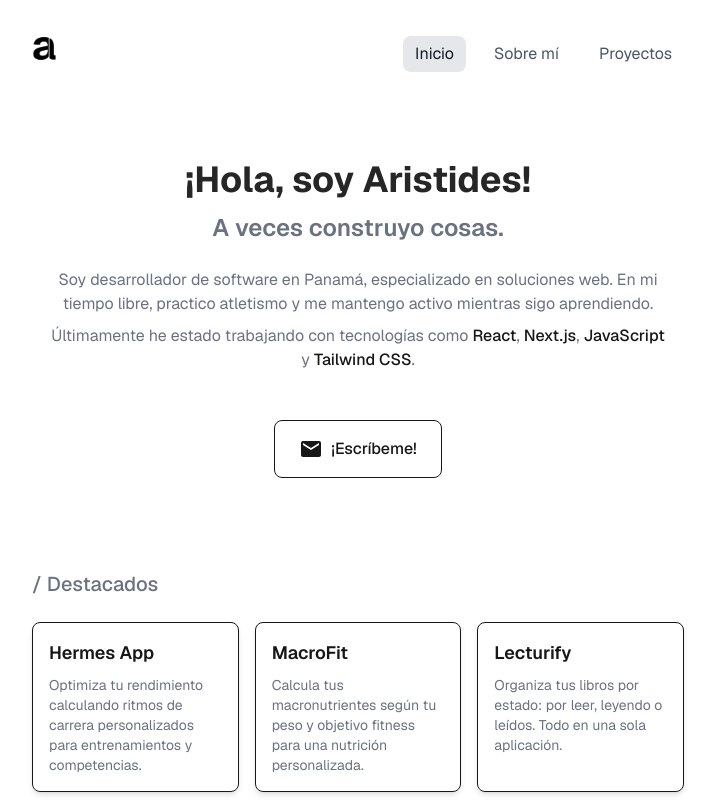
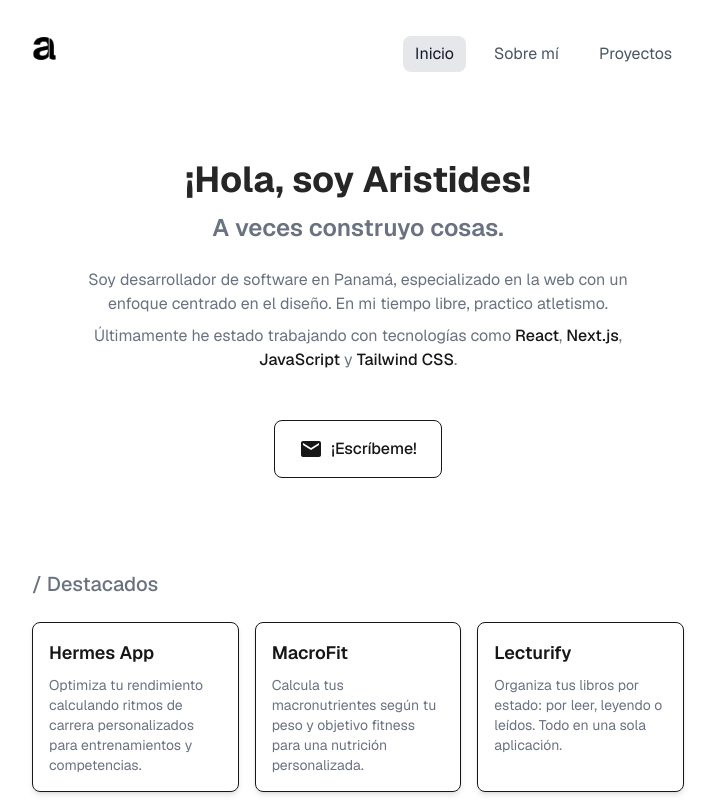
Before and after one commit to arisrodriguez/a-r, a Next.js app: page / in a window 1280 px wide. Shown: the top 800 px of the page, without its empty margins (282-997 px from the left). Built offline with nearby package versions, Linux system fonts and the light colour scheme.

Commit message:
refactor: ajusta descripción en el Home y aplica max-w-xl para mejorar legibilidad y rendimiento LCP.

```diff
--- a/src/app/components/Home/HomeHeader.tsx
+++ b/src/app/components/Home/HomeHeader.tsx
@@ -31,16 +31,16 @@ export default function HomeHeader() {
                 initial={{ opacity: 0, y: 20 }}
                 animate={{ opacity: 1, y: 0 }}
                 transition={{ delay: 0.4, duration: 0.5, ease: "easeInOut" }}
-                className="font-normal text-gray-500 text-base mt-6"
+                className="font-normal text-gray-500 text-base mt-6 max-w-xl"
             >
-                Soy desarrollador de software en Panamá, especializado en soluciones web. En mi tiempo libre, practico atletismo y me mantengo activo mientras sigo aprendiendo.
+                Soy desarrollador de software en Panamá, especializado en la web con un enfoque centrado en el diseño. En mi tiempo libre, practico atletismo.
             </motion.p>
 
             <motion.p
                 initial={{ opacity: 0, y: 20 }}
                 animate={{ opacity: 1, y: 0 }}
                 transition={{ delay: 0.5, duration: 0.5, ease: "easeInOut" }}
-                className="font-normal text-gray-500 text-base mt-2"
+                className="font-normal text-gray-500 text-base mt-2 max-w-xl"
             >
                 Últimamente he estado trabajando con tecnologías como{" "}
                 <span className="text-neutral-900 font-medium">React</span>,{" "}
```
